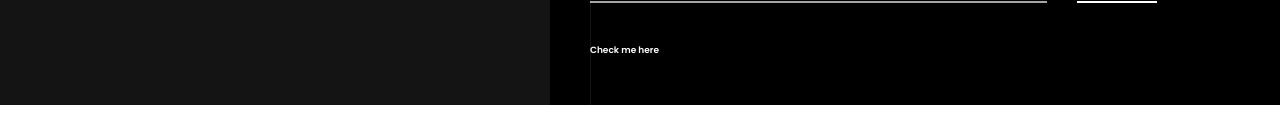
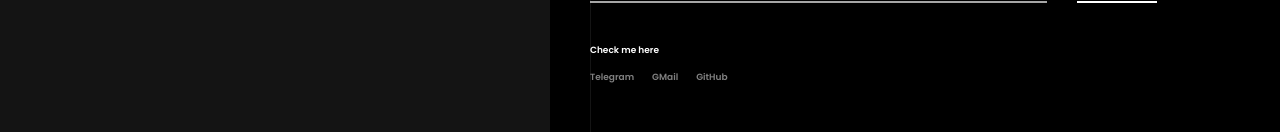
Before and after one commit to Eugevin/simple-me-vue, a Vue app: page /#/contacts in a window 1280 px wide. Shown: the part 1188-1320 px from the top of the page. Before the commit the page ends 1293 px from the top, so only its background shows below. Built offline with nearby package versions, Linux system fonts and the light colour scheme.

Commit message:
feat: add socials and v-model for forms

```diff
--- a/src/components/ContactForm.vue
+++ b/src/components/ContactForm.vue
@@ -45,9 +45,13 @@ const formHandler = throttle(() => {
 
 <template>
   <div class="contact-form">
-    <Input @input="formHandler" v-model="form.from.value" class="contact-form__name" placeholder="Name" />
-    <Input @input="formHandler" v-model="form.email.value" class="contact-form__email" placeholder="E-mail" />
-    <Input @input="formHandler" v-model="form.message.value" class="contact-form__message" placeholder="Message" type="textarea" rows="4" />
+    <Input @input="formHandler" :modelValue="form.from.value" @update:modelValue="newValue => form.from.value = newValue"
+      class="contact-form__name" placeholder="Name" />
+    <Input @input="formHandler" :modelValue="form.email.value"
+      @update:modelValue="newValue => form.email.value = newValue" class="contact-form__email" placeholder="E-mail" />
+    <Input @input="formHandler" :modelValue="form.message.value"
+      @update:modelValue="newValue => form.message.value = newValue" class="contact-form__message" placeholder="Message"
+      type="textarea" rows="4" />
     <Input @click="sendForm" class="contact-form__send" type="button">Submit</Input>
   </div>
 </template>
--- a/src/components/Input.vue
+++ b/src/components/Input.vue
@@ -1,14 +1,15 @@
 <script setup lang="ts">
-defineProps<{ type?: 'button' | 'textarea' }>();
-defineEmits(['input'])
+defineProps<{ type?: 'button' | 'textarea', modelValue?: any }>();
+const emit = defineEmits(['update:modelValue'])
 </script>
 
 <template>
   <button v-if="type === 'button'">
     <slot />
   </button>
-  <textarea v-else-if="type === 'textarea'" name="" id="" cols="30" rows="10"></textarea>
-  <input @input="$emit('input', $event)" v-else type="text">
+  <textarea @input="emit('update:modelValue', $event.target.value)" v-else-if="type === 'textarea'" name="" id=""
+    cols="30" rows="10"></textarea>
+  <input @input="emit('update:modelValue', $event.target.value)" v-else type="text">
 </template>
 
 <style scoped lang="scss">
--- a/src/pages/ContactsPage.vue
+++ b/src/pages/ContactsPage.vue
@@ -1,6 +1,30 @@
 <script setup lang="ts">
 import Content from '../components/Content.vue';
 import ContactForm from '../components/ContactForm.vue';
+
+interface Social {
+  title: string,
+  link: string
+}
+
+const socials: Array<Social> = [
+  {
+    title: 'Telegram',
+    link: 'https://t.me/eugevin'
+  },
+  {
+    title: 'GMail',
+    link: 'mailto:eugene.vinokuroff@gmail.com'
+  },
+  {
+    title: 'GitHub',
+    link: 'https://github.com/Eugevin/simple-me-vue'
+  },
+]
+
+function openSocial(social: string) {
+  window.open(social, '_blank');
+}
 </script>
 
 <template>
@@ -23,6 +47,9 @@ import ContactForm from '../components/ContactForm.vue';
         <h5>Get in Touch</h5>
         <ContactForm />
         <h5>Check me here</h5>
+        <ul>
+          <h5 @click="openSocial(social.link)" :href="social.link" v-for="social in socials" :key="social.title">{{ social.title }}</h5>
+        </ul>
       </template>
     </Content>
   </div>
@@ -37,5 +64,21 @@ import ContactForm from '../components/ContactForm.vue';
       margin-bottom: 5rem;
     }
   }
+
+  ul {
+    display: flex;
+    flex-wrap: wrap;
+    gap: 2.25rem;
+
+    h5 {
+      cursor: pointer;
+      opacity: 0.5;
+      transition: var(--transition);
+
+      &:hover {
+        opacity: 1;
+      }
+    }
+  }
 }
 </style>
```
